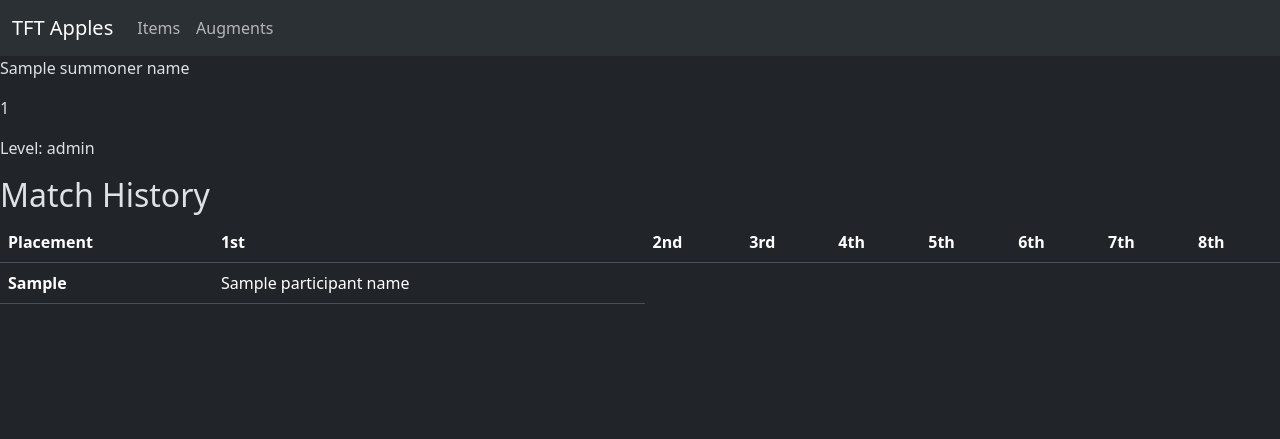
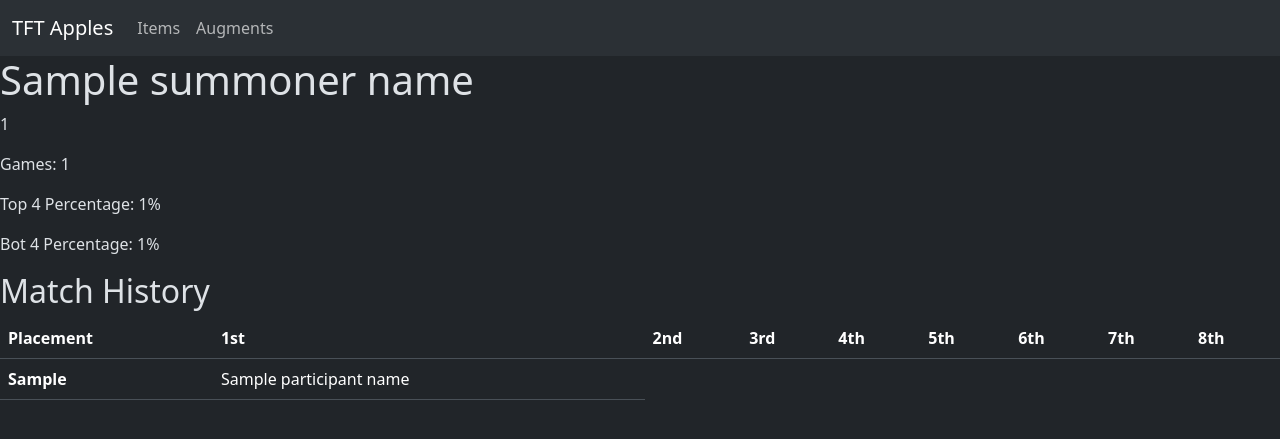
Before and after one commit to LimpyLimbs/TFTappples, a Flask app: template templates/summonername.html in a window 1280 px wide. Shown: the top 439 px of the page. Run offline with Flask 3, Linux system fonts and the light colour scheme; the template is opened without the code that fills it: most values are stand-ins (such as "Sample title", 1, 10 or a date in 2020).

Commit message:
summonernames.html is not complete

```diff
--- a/templates/summonername.html
+++ b/templates/summonername.html
@@ -1,9 +1,11 @@
 {% extends "base.html" %}
 {% block title %}{{summoner_name}} - Set 9.5 Stats - TFT Stats{% endblock %}
 {% block content %}
-<p>{{summoner_name}}<p>
-<p>{{summoner_rank}}</p>
-<p>Level: {{summoner_level}}</p>
+<h1>{{summoner_name}}</h1>
+<p>{{summoner_rank['summoner_rank']}}</p>
+<p>Games: {{summoner_rank['total_games']}}</p>
+<p>Top 4 Percentage: {{summoner_rank['top_4_percentage']}}%</p>
+<p>Bot 4 Percentage: {{summoner_rank['bot_4_percentage']}}%</p>
 <h2>Match History</h2>
 <table class="table">
     <thead>
```
